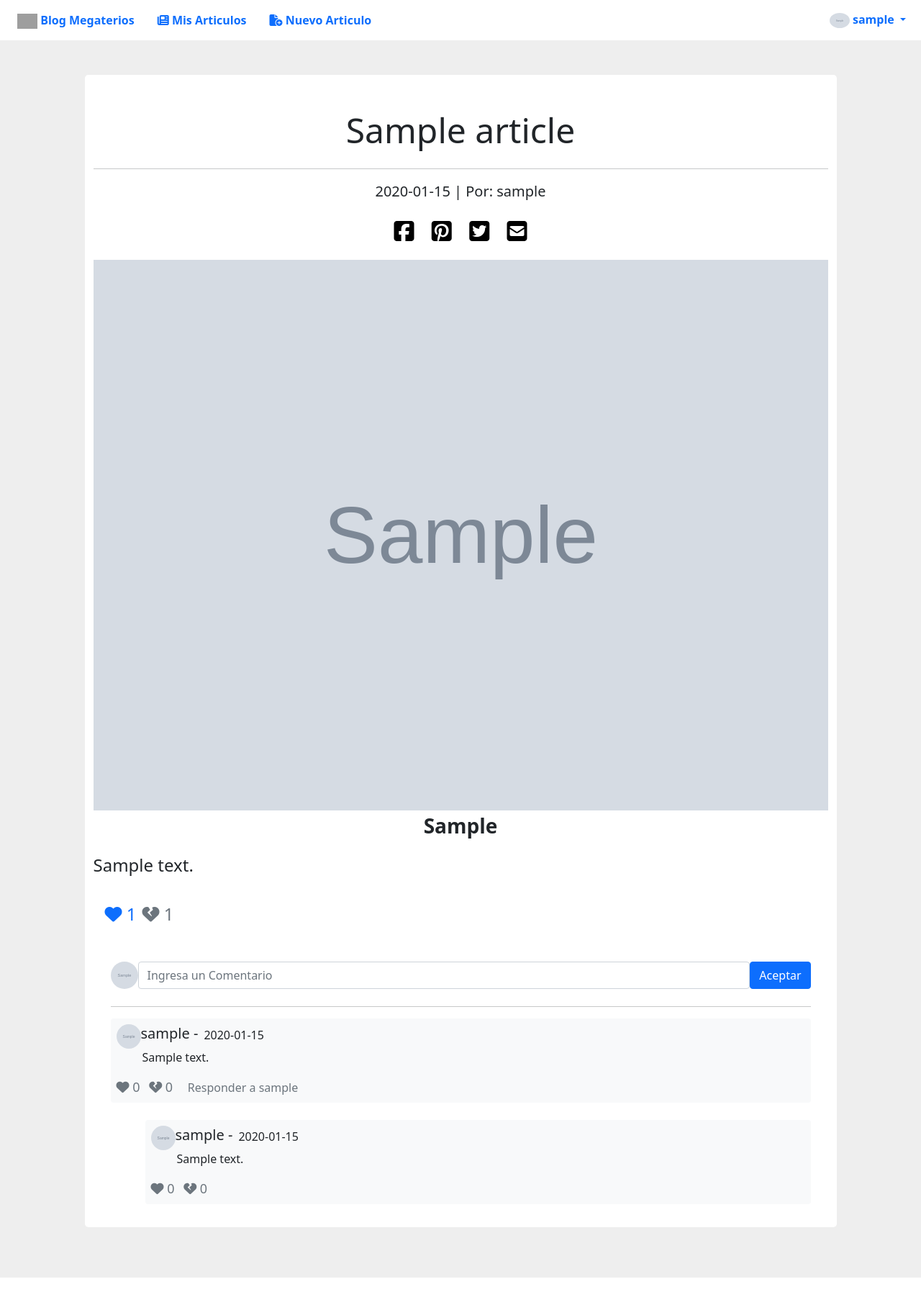
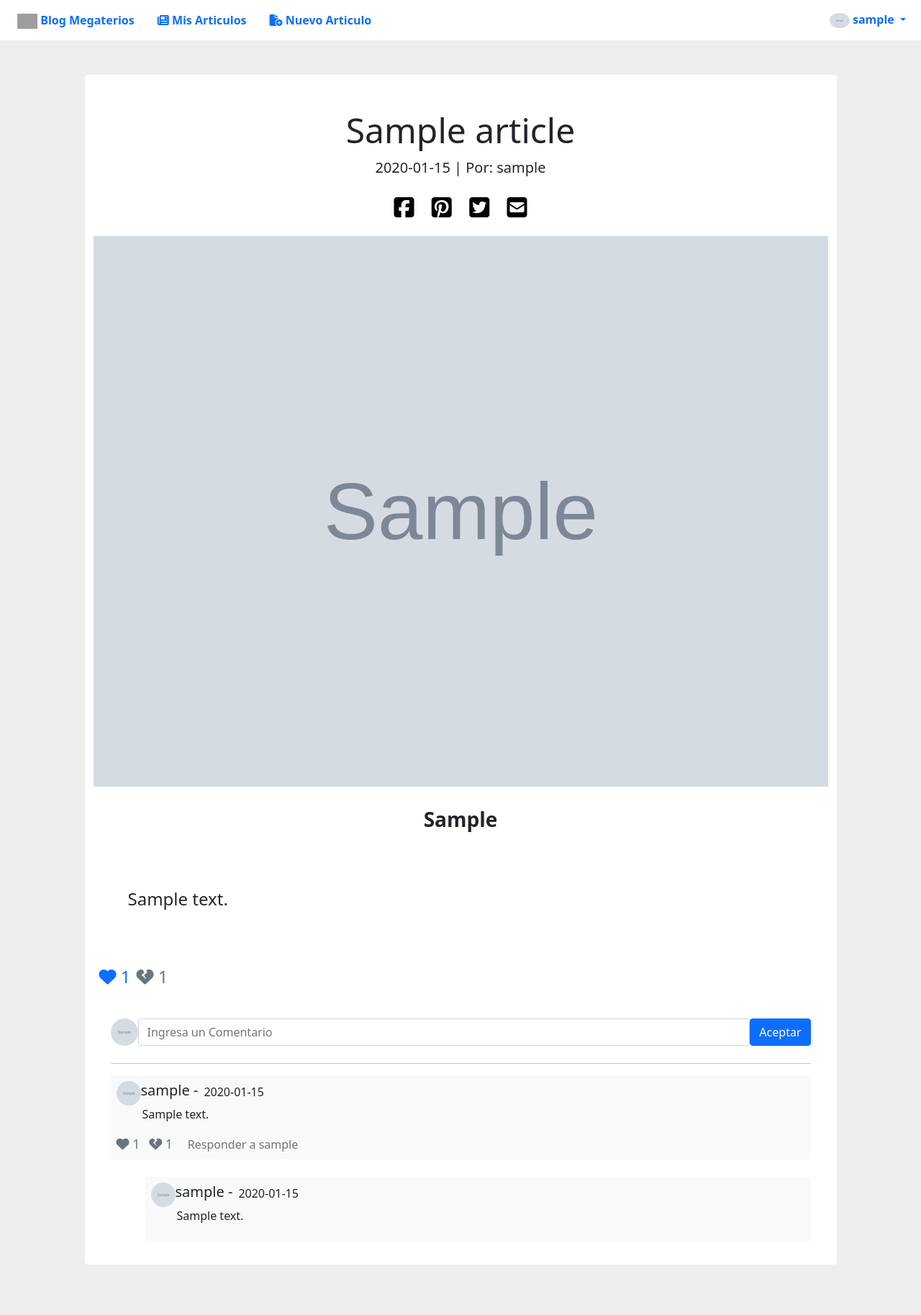
Before and after one commit to WilferCastro/MegateriosBlogV2, a Django app: page /1/1/ in a window 1280 px wide. Shown: the whole page at 72% size. Before the commit the page ends 1775 px from the top, so only its background shows below. Run offline with Django 4.2, Linux system fonts and the light colour scheme; a user stored in the database is signed in; tables that the repository leaves empty hold one stand-in row (values such as "Sample post"); grey boxes marked "Sample" are stand-in pictures; parts of the project's set-up code (start-up, migrations or seed data) failed here and were passed over; some libraries are stand-ins or nearby versions; grey boxes are pictures that could not be loaded.

Commit message:
Se agrego la funcionalidad de dar like y dislike a los comentarios, se hicieron pequeñas mejoras en la aparaciencia del sitio

```diff
--- a/Blog/models.py
+++ b/Blog/models.py
@@ -45,6 +45,8 @@ class Comment(models.Model):
     article=models.ForeignKey(Article, on_delete=models.CASCADE,verbose_name='Articulo')
     date=models.DateTimeField(auto_now_add=True, verbose_name='Fecha de Creacion')
     comment=models.CharField(max_length=300, verbose_name='Comentario')
+    likes=models.IntegerField(verbose_name='Me gusta', default=0)
+    dislikes=models.IntegerField(verbose_name='No me gusta',default=0)
 
     class Meta:
         verbose_name='Comentario'
@@ -60,6 +62,8 @@ class SubComment(models.Model):
     article=models.ForeignKey(Article, on_delete=models.CASCADE,verbose_name='Articulo')
     subcomment=models.CharField(max_length=300, verbose_name='Sub Comentario')
     date=models.DateTimeField(auto_now_add=True, verbose_name='Fecha de Creacion')
+    likes=models.IntegerField(verbose_name='Me gusta', default=0)
+    dislikes=models.IntegerField(verbose_name='No me gusta',default=0)
 
     class Meta:
         verbose_name='Sub Comentario'
@@ -85,8 +89,8 @@ class CommentLikes(models.Model):
     value=models.IntegerField(default=0)
 
     class Meta:
-        verbose_name='SubComentario Like'
-        verbose_name_plural='SubComentarios Likes'
+        verbose_name='Comentario Like'
+        verbose_name_plural='Comentarios Likes'
 
 
 class SubcommentLikes(models.Model):
--- a/Blog/urls.py
+++ b/Blog/urls.py
@@ -17,4 +17,6 @@ urlpatterns = [
     path('sub-comentario/',SubComentar, name='nuevo_subcomentario'),
     path('article-nuevo-like/<int:value>/<int:pk>/',ArticleLike, name='nuevo_like'),
     path('article-nuevo-dislike/<int:value>/<int:pk>/',ArticleDislike, name='nuevo_dislike'),
+    path('comment-nuevo-like/<int:value>/<int:pk>/<str:title>/<int:pka>/',CommentLike, name='nuevo_likec'),
+    path('comment-nuevo-dislike/<int:value>/<int:pk>/<str:title>/<int:pka>/',CommentDislike, name='nuevo_dislikec'),
 ]
--- a/Blog/views.py
+++ b/Blog/views.py
@@ -12,7 +12,6 @@ from django.contrib.auth.views import LoginView
 
 def Articulos(request):
     articles = Article.objects.select_related('author').order_by('-id')
-    print(datetime.datetime.now(timezone.utc))
 
     return render(request,"principal/articulos.html",{'articles': articles})
 
@@ -74,13 +73,6 @@ def EditarArticulo(request,pk):
         article.content=request.POST['content']
         article.save()
         return redirect("mis_articulos", pk=user_id)
-
-# class EditarArticulo(LoginRequiredMixin,UpdateView):
-#     model = Article
-#     form_class=ArticleForm
-#     template_name="articulos/editar_articulo.html"
-#     context_object_name = 'article'
-#     success_url=reverse_lazy('articulos')
 
 
 @login_required
@@ -210,3 +202,81 @@ def ArticleDislike(request,value,pk):
         article.save()
 
     return redirect("detalle_articulo",title=article.title, pk=pk)
+
+
+@login_required
+def CommentLike(request,value,pk,title,pka):
+    author_id=request.user.id
+    comment=get_object_or_404(Comment,id=pk)
+    commentLikes=""
+
+    if CommentLikes.objects.filter(comment_id=pk,author_id=author_id):
+        commentLikes=CommentLikes.objects.get(comment_id=pk,author_id=author_id)
+
+        if commentLikes.value == 0:
+            #No hay un like registrado y se le asigna uno
+            commentLikes.value=1
+            commentLikes.save()
+            comment.likes+=1
+            comment.save()
+        elif commentLikes.value == 1:
+            #Ya hay un like registrado y se remueve
+            commentLikes.value=0
+            commentLikes.save()
+            comment.likes-=1
+            comment.save()
+        elif commentLikes.value == 2:
+            #Si hay un dislike registrado, re remueve y se agrega un like
+            commentLikes.value=1
+            commentLikes.save()
+            comment.dislikes-=1
+            comment.likes+=1
+            comment.save()
+
+    else:
+        commentLikes=CommentLikes.objects.create(comment_id=pk,author_id=author_id,value=value)
+        commentLikes.value=value
+        commentLikes.save()
+        comment.likes+=1
+        comment.save()
+
+    return redirect("detalle_articulo",title=title, pk=pka)
+
+
+@login_required
+def CommentDislike(request,value,pk,title,pka):
+    author_id=request.user.id
+    comment=get_object_or_404(Comment,id=pk)
+    commentLikes=""
+
+    if CommentLikes.objects.filter(comment_id=pk,author_id=author_id):
+        commentLikes=CommentLikes.objects.get(comment_id=pk,author_id=author_id)
+
+        if commentLikes.value == 0:
+            #No hay un dislike registrado y se le asigna uno
+            commentLikes.value=2
+            commentLikes.save()
+            comment.dislikes+=1
+            comment.save()
+        elif commentLikes.value == 2:
+            #Ya hay un dislike registrado y se remueve
+            commentLikes.value=0
+            commentLikes.save()
+            comment.dislikes-=1
+            comment.save()
+        elif commentLikes.value == 1:
+            #Si hay un like registrado, re remueve y se agrega un dislike
+            commentLikes.value=2
+            commentLikes.save()
+            comment.likes-=1
+            comment.dislikes+=1
+            comment.save()
+
+    else:
+        commentLikes=CommentLikes.objects.create(comment_id=pk,author_id=author_id,value=value)
+        commentLikes.value=value
+        commentLikes.save()
+        comment.dislikes+=1
+        comment.save()
+
+    return redirect("detalle_articulo",title=title, pk=pka)
--- a/MegateriosBlog/settings.py
+++ b/MegateriosBlog/settings.py
@@ -113,7 +113,7 @@ AUTH_PASSWORD_VALIDATORS = [
 
 LANGUAGE_CODE = 'es'
 
-TIME_ZONE = 'UTC'
+TIME_ZONE = 'America/Bogota'
 
 USE_I18N = True
 
--- a/static/css/style.css
+++ b/static/css/style.css
@@ -26,3 +26,15 @@ background-attachment: fixed;
 background-size: cover;
 background-color: #fff;
 }
+
+
+.shadow{
+  box-shadow: 0 6px 10px rgba(0,0,0,.08), 0 0 6px rgba(0,0,0,.05);
+  transition: .3s transform cubic-bezier(.155,1.105,.295,1.12),.3s box-shadow,.3s -webkit-transform cubic-bezier(.155,1.105,.295,1.12);
+}
+
+.shadow:hover{
+transform: scale(1.05);
+box-shadow: 0 10px 20px rgba(0,0,0,.12), 0 4px 8px rgba(0,0,0,.06);
+
+}
--- a/templates/articulos/detalle_articulo.html
+++ b/templates/articulos/detalle_articulo.html
@@ -15,7 +15,6 @@
     <div class="d-flex justify-content-center row">
         <div class="d-flex flex-column col-md-11 bg-white rounded-3">
             <h1 style="font-size: 48px;" class="text-center mt-5">{{ article.title|capfirst }}</h1>
-            <hr class="sep-3" />
             <p class="text-center fs-5">{{article.date|date:'Y-m-d'}} | Por: {{ article.author.username }}</p>
 
             <div class="center">
@@ -28,13 +27,13 @@
             </div>
 
             <img src="{{ article.photo.url }}" class="img-fluid" alt="Article Image">
-            <p class="text-center fs-3 fw-bold">{{ article.introduction|capfirst }}</p>
+            <p class="text-center fs-3 fw-bold my-4">{{ article.introduction|capfirst }}</p>
 
-            <p class="fs-4">{{ article.content }}</p>
+            <p class="fs-4 p-5">{{ article.content }}</p>
 
             {% if user.is_authenticated %}
-            <div class="bg-white">
-                <ul class="list-inline d-sm-flex my-0 p-3">
+            <div class="">
+                <ul class="list-inline d-sm-flex my-0 p-2">
                     <li class="list-inline-item g-mr-20">
                         <a class="link {%if articleLikes.value != 1%}text-secondary{%endif%}" href="{% url 'nuevo_like' value=1 pk=article.id %}" style="font-size: 24px;">
                             <i class="fa-solid fa-heart"></i>
@@ -131,13 +130,13 @@
                         <p style="margin-left: 36px;">{{i.comment}}</p>
                     </div>
                     <div>
-                        <a class="link text-secondary" href="#" style="font-size: 18px;">
+                        <a class="link text-secondary" href="{% url 'nuevo_likec' value=1 pk=i.id title=article.title pka=article.id %}" style="font-size: 18px;">
                             <i class="fa-solid fa-heart"></i>
-                            0
+                            {{i.likes}}
                         </a>
-                        <a class="link text-secondary ms-2" href="#" style="font-size: 18px;">
+                        <a class="link text-secondary ms-2" href="{% url 'nuevo_dislikec' value=2 pk=i.id title=article.title pka=article.id %}" style="font-size: 18px;">
                             <i class="fa-solid fa-heart-crack"></i></i>
-                            0
+                            {{i.dislikes}}
                         </a>
                         <a class="link text-secondary ms-3" href="#" data-bs-toggle="modal" data-bs-target="#exampleModal" onclick="document.getElementById('sid_comment').value='{{i.id}}'" >Responder a {{i.author.username}}</a>
                     </div>
@@ -154,16 +153,6 @@
                     </div>
                     <div class="comment-text-sm mb-2">
                         <p style="margin-left: 36px;">{{j.subcomment}}</p>
-                    </div>
-                    <div>
-                        <a class="link text-secondary" href="#" style="font-size: 18px;">
-                            <i class="fa-solid fa-heart"></i>
-                            0
-                        </a>
-                        <a class="link text-secondary ms-2" href="#" style="font-size: 18px;">
-                            <i class="fa-solid fa-heart-crack"></i></i>
-                            0
-                        </a>
                     </div>
                 </div>
                 {%endfor%}
--- a/templates/articulos/mis_articulos.html
+++ b/templates/articulos/mis_articulos.html
@@ -37,8 +37,8 @@ Mis Articulos
 
 <div class="row row-cols-1 row-cols-md-3 g-4 m-3">
 {%for i in articles %}
-<div class="col">
-  <div class="card h-100">
+<div class="col ">
+  <div class="card h-100 shadow">
     <img src="{{ i.photo.url }}" class="card-img-top" alt="HeadImage">
     <div class="card-body">
       <h4 class="card-title">{{ i.title }}</h4>
--- a/templates/base/base.html
+++ b/templates/base/base.html
@@ -40,7 +40,6 @@
             </button>
             <ul class="dropdown-menu" aria-labelledby="dropdownMenuButton1">
               <li><a class="dropdown-item" href="{% url 'logout' %}"><i class="fa-solid fa-right-from-bracket"></i> Cerrar Sesión</a></li>
-              <li><a class="dropdown-item" href="#">Another action</a></li>
             </ul>
           </div>
 
--- a/templates/principal/articulos.html
+++ b/templates/principal/articulos.html
@@ -14,7 +14,7 @@ Pagina Principal
 <div class="row row-cols-1 row-cols-md-3 g-4 m-3">
   {%for i in articles %}
   <a href="{% url 'detalle_articulo' title=i.title pk=i.pk %}" style="color: #000;text-decoration: none;">
-    <div class="col">
+    <div class="col shadow">
       <div class="card h-100">
         <img src="{{ i.photo.url }}" class="card-img-top" alt="HeadImage">
         <div class="card-body">
```
Also changed, not shown: Blog/admin.py (+9 -6 lines), Blog/migrations/0004_alter_articlelikes_options_and_more.py (added).
